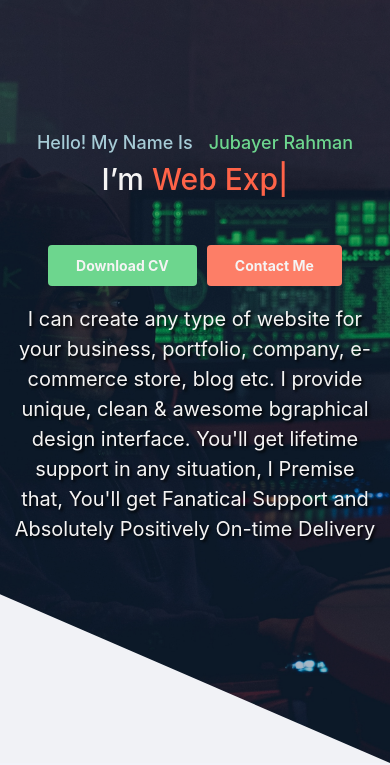
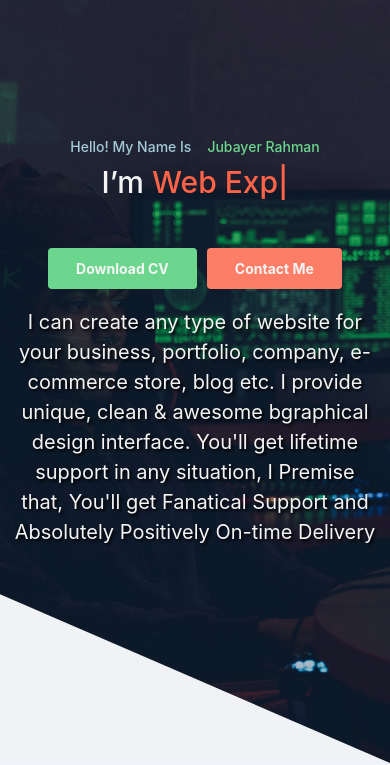
Before and after one commit to jubayer25801/aafi, a plain HTML site: page index.html in a window 390 px wide. Shown: the part 81-846 px from the top of the page. Drawn offline with nearby package versions, Linux system fonts and the light colour scheme; a script that the page names is missing; a web font is replaced by a local one.

Commit message:
Update style.css

```diff
--- a/style.css
+++ b/style.css
@@ -850,14 +850,16 @@ text-align: center;
         justify-content: center;
         align-items: center;
 
-    }
+    }.contact-title{
+text-align: center;
+}
     .my-name h4{
-        font-size: 18px;
-        margin-top: 10px;
+        font-size: 14px;
+        margin-top: 20px;
     }
     .my-name .h4-2{
 
-        font-size: 18px;
+        font-size: 14px;
     }
     .title-img{
         text-align: center;
```
